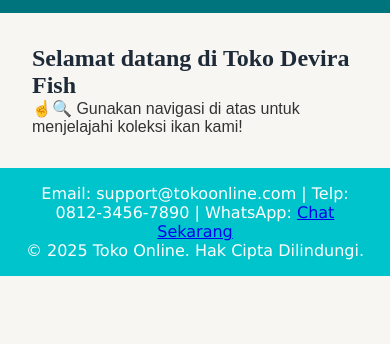
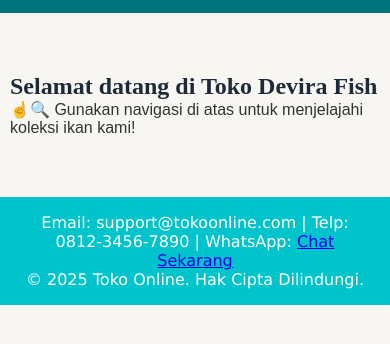
Before and after one commit to Riskaaa25/209240098_ABI3_ProjectUAS, a plain HTML site: page index.html in a window 390 px wide. Shown: the part 94-438 px from the top of the page. Drawn offline with Linux system fonts and the light colour scheme.

Commit message:
Update style.css

```diff
--- a/css/style.css
+++ b/css/style.css
@@ -302,6 +302,7 @@
     }
 
     @media (max-width: 600px){
+       #home {padding: 60px 10px;}
       .produk-container {flex-direction: column; align-items: center,}
       main { padding: 10px 0 70px 0;}
       .produk, .detail-produk {width: 95%;}
```
